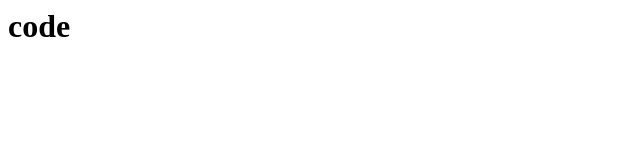
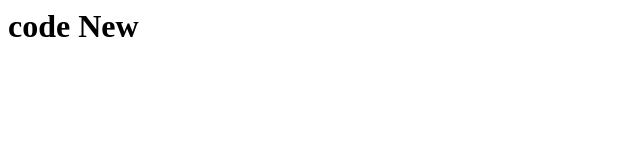
Before and after one commit to ntnganvn/git-tutor, a plain HTML site: page index.html in a window 1280 px wide. Shown: the whole page, without its empty margins (0-640 px from the left). Drawn offline with Linux system fonts and the light colour scheme.

Commit message:
Update index.html

```diff
--- a/index.html
+++ b/index.html
@@ -1 +1 @@
-<h1>code</h1>
+<h1>code New</h1>
```
